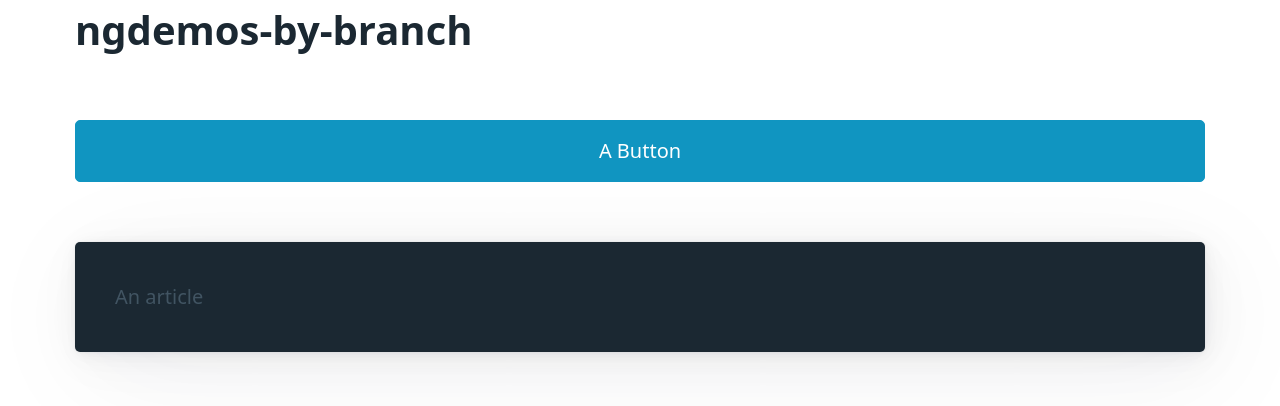
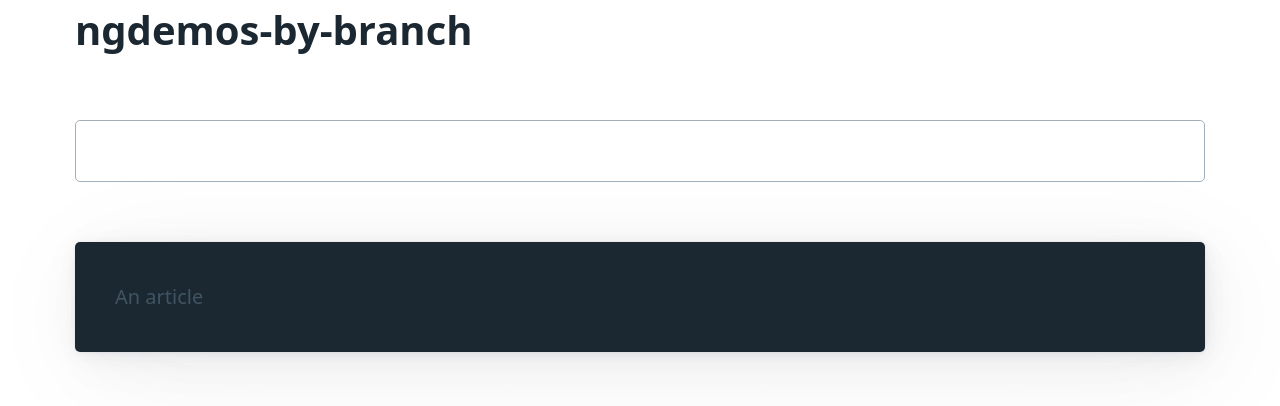
Before and after one commit to svene/ngdemos-by-branch, an Angular app: page / in a window 1280 px wide. Shown: the top 406 px of the page. Built offline with nearby package versions, Linux system fonts and the light colour scheme.

Commit message:
started custom-input component

```diff
--- a/src/app/app.component.ts
+++ b/src/app/app.component.ts
@@ -1,4 +1,5 @@
 import { Component } from '@angular/core';
+import {CustomInputComponent} from "../custom-input/custom-input.component";
 
 @Component({
   selector: 'app-root',
@@ -7,7 +8,7 @@ import { Component } from '@angular/core';
     <main class="container">
       <h1>{{title}}</h1>
       <div class="grid">
-        <div><button class="app-button" type="button">A Button</button></div>
+        <app-custom-input></app-custom-input>
       </div>
 
       <article class="black-background">An article</article>
@@ -21,6 +22,10 @@ import { Component } from '@angular/core';
       }
     `
   ],
+  imports: [
+    AppComponent,
+    CustomInputComponent
+  ]
 })
 export class AppComponent {
   title = 'ngdemos-by-branch';
--- /dev/null
+++ b/src/custom-input/custom-input.component.ts
@@ -0,0 +1,17 @@
+import { Component } from '@angular/core';
+
+@Component({
+  selector: 'app-custom-input',
+  standalone: true,
+  template: `<input/>`,
+  styles: [
+    `
+      .black-background {
+        background-color: var(--h1-color);
+      }
+    `
+  ],
+})
+export class CustomInputComponent {
+  title = 'ngdemos-by-branch';
+}
```
Also changed, not shown: 1 other file (tests, documents, lock files or other folders).
